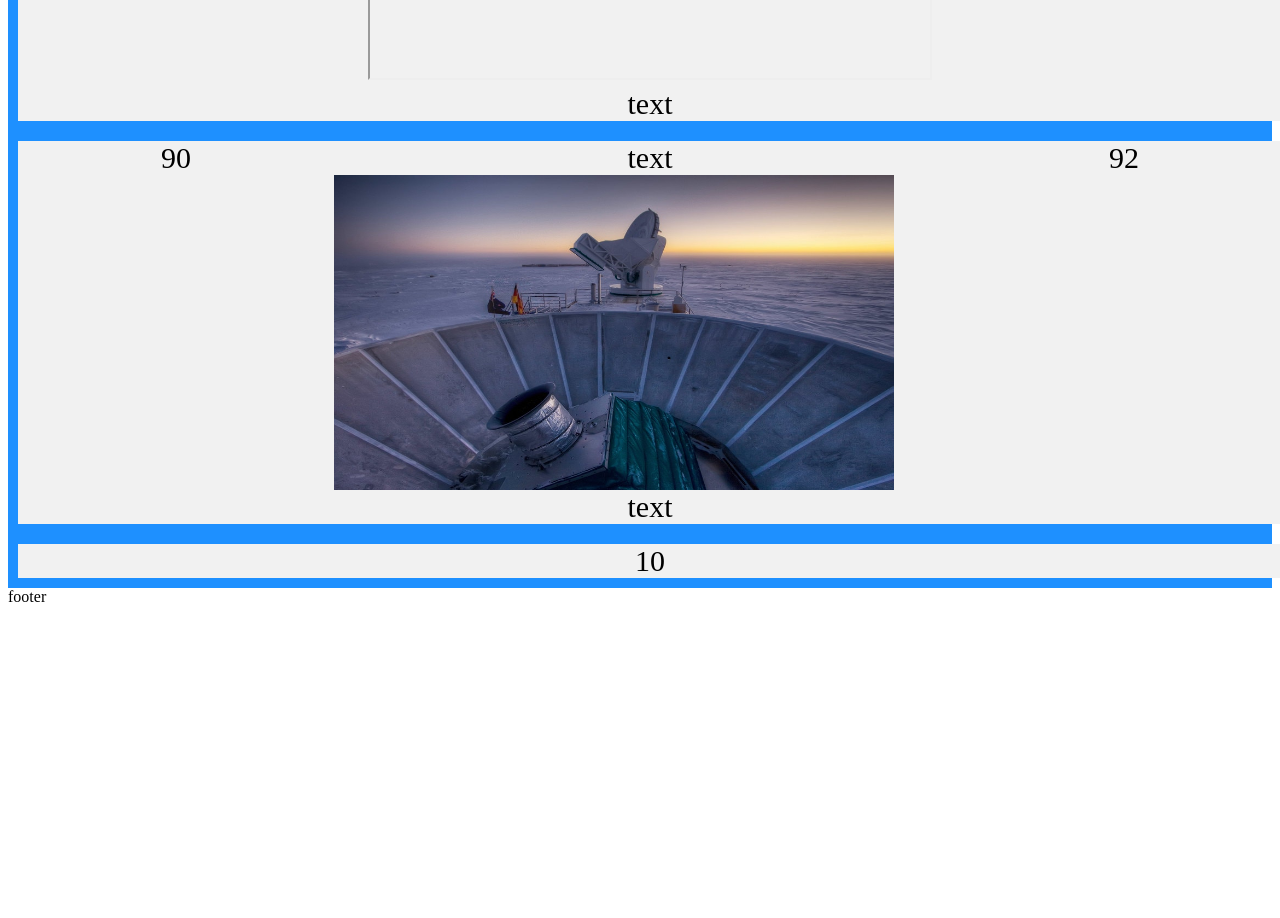
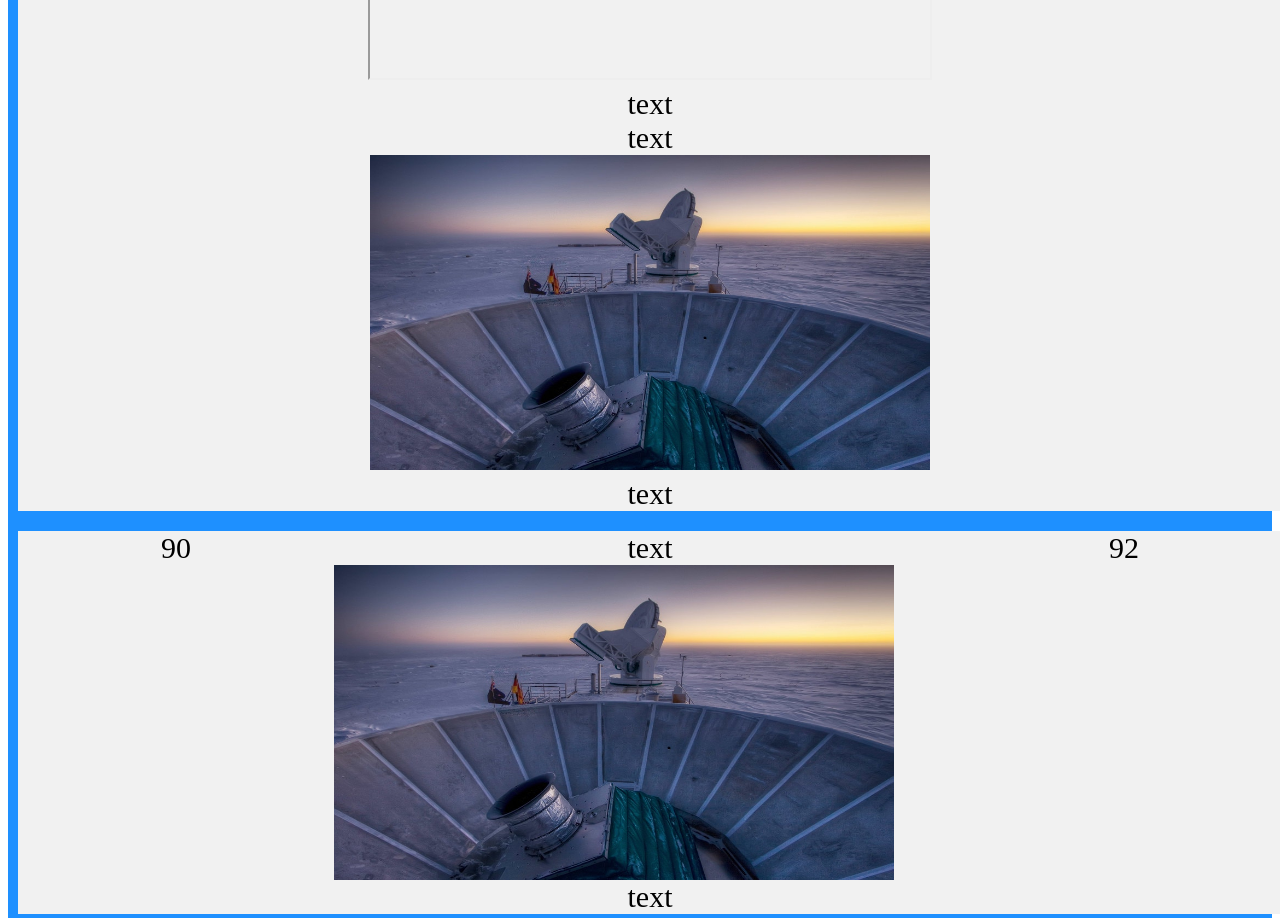
Before and after one commit to Laguna1/Markup-NYT, a plain HTML site: page index.html in a window 1280 px wide. Shown: the part 2220-3138 px from the top of the page. Before the commit the page ends 2834 px from the top, so only its background shows below. Drawn offline with Linux system fonts and the light colour scheme; grey boxes are pictures that could not be loaded.

Commit message:
changed class eighth-1

```diff
--- a/index.html
+++ b/index.html
@@ -99,6 +99,9 @@
                </div>
                 <div>text
                 </div>
+                <div>text</div>
+                    <img src="img/18cosmos-2-jumbo (1).jpg" alt="" class="sec-img">
+                    <div>text</div>
             </div>
             <div class="eighth-2">82</div>
         </div>
```
